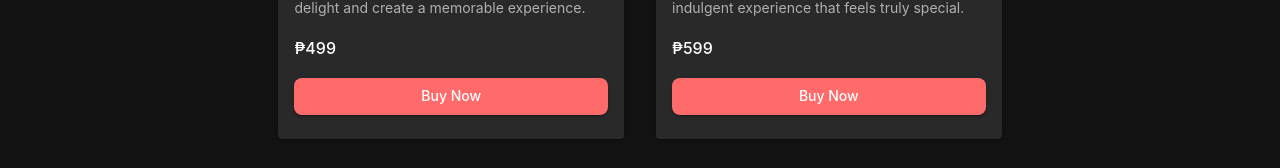
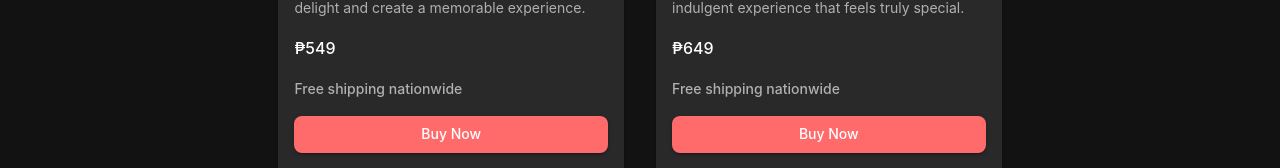
Before and after one commit to PaulChristian2021/realheartchocobycrea, a React (Vite) app: page /products in a window 1280 px wide. Shown: the part 582-750 px from the top of the page. Built offline with nearby package versions, Linux system fonts and the light colour scheme.

Commit message:
Free shipping info

```diff
--- a/src/pages/ProductPage.tsx
+++ b/src/pages/ProductPage.tsx
@@ -17,7 +17,7 @@ const products = [
     name: "Thoughtful",
     description:
       "A carefully crafted chocolate tier designed to delight and create a memorable experience.",
-    price: "₱499",
+    price: "₱549",
     image: "/tiers/p_thoughtful.png",
   },
   {
@@ -25,7 +25,7 @@ const products = [
     name: "Deluxe",
     description:
       "An elevated chocolate tier for a richer, more indulgent experience that feels truly special.",
-    price: "₱599",
+    price: "₱649",
     image: "/tiers/p_deluxe.jpg",
   },
 ];
@@ -96,6 +96,9 @@ export default function ProductPage() {
                 <Typography variant="subtitle1" fontWeight="medium" mb={2}>
                   {product.price}
                 </Typography>
+                <Typography variant="subtitle2" color="text.secondary" mb={2}>
+                  Free shipping nationwide
+                </Typography>
                 <Button
                   variant="contained"
                   color="primary"
```
